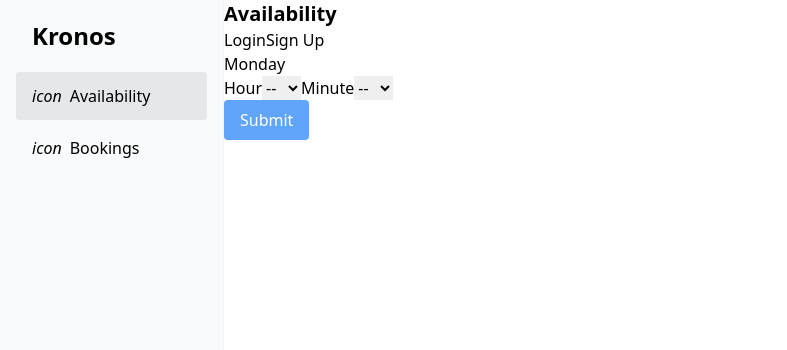
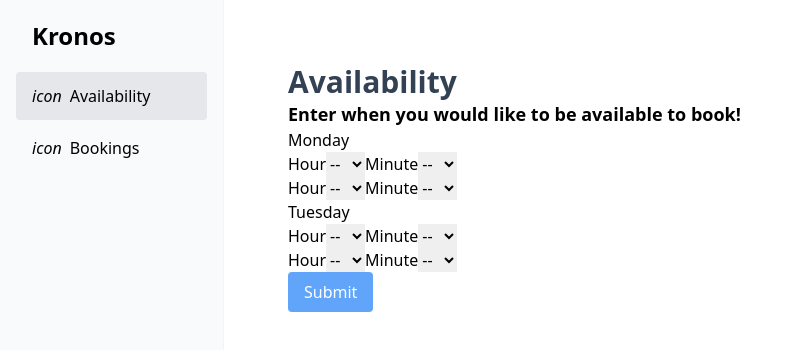
Before and after one commit to Mitchell-Moore/kronos-web, a React (Vite) app: page /availability in a window 1280 px wide. Shown: the top 350 px of the page, without its empty margins (0-787 px from the left). Built offline with nearby package versions, Linux system fonts and the light colour scheme.

Commit message:
started work on the avilability page, start to add type, may change input field

```diff
--- a/src/pages/availability/Availability.tsx
+++ b/src/pages/availability/Availability.tsx
@@ -6,15 +6,10 @@ interface AvailabilityProps {}
 const Availability: React.FC<AvailabilityProps> = (props) => {
   const [isLoading, setIsLoading] = useState(false);
   const emptyState = '--';
-  const [form, setForm] = useState({
-    monday: { startTime: emptyState, endTime: emptyState },
-    tuesday: { startTime: emptyState, endTime: emptyState },
-    wednesday: { startTime: emptyState, endTime: emptyState },
-    thursday: { startTime: emptyState, endTime: emptyState },
-    friday: { startTime: emptyState, endTime: emptyState },
-    saturday: { startTime: emptyState, endTime: emptyState },
-    sunday: { startTime: emptyState, endTime: emptyState },
-  });
+  const [formData, setFormData] = useState([
+    { day: 'Monday', startTime: null, endTime: null },
+    { day: 'Tuesday', startTime: null, endTime: null },
+  ]);
 
   const submit = async () => {
     setIsLoading(true);
@@ -22,10 +17,11 @@ const Availability: React.FC<AvailabilityProps> = (props) => {
   };
 
   return (
-    <div>
-      <div className="text-xl font-bold">Availability</div>
-      <a href="/login">Login</a>
-      <a href="/register">Sign Up</a>
+    <div className="w-full p-16">
+      <div className="text-3xl font-bold text-slate-700">Availability</div>
+      <span className="text-lg font-semibold">
+        Enter when you would like to be available to book!
+      </span>
 
       <div>
         <form
@@ -36,22 +32,15 @@ const Availability: React.FC<AvailabilityProps> = (props) => {
             submit();
           }}
         >
-          <div className="flex flex-col">
-            <label htmlFor="email">Monday</label>
-            <TimeInput dateTime={null}></TimeInput>
-          </div>
-          {/*
-          <div className="flex flex-col pb-2">
-            <label htmlFor="password">Password</label>
-            <input
-              type="password"
-              value={password}
-              onChange={(e) => setPassword(e.target.value)}
-              required
-              className=" border-black border rounded"
-              id="password"
-            />
-          </div> */}
+          {formData.map((value, index) => {
+            return (
+              <div className="flex flex-col" key={index}>
+                <label htmlFor="email">{value.day}</label>
+                <TimeInput dateTime={value.startTime}></TimeInput>
+                <TimeInput dateTime={value.endTime}></TimeInput>
+              </div>
+            );
+          })}
 
           <button
             type="submit"
```
